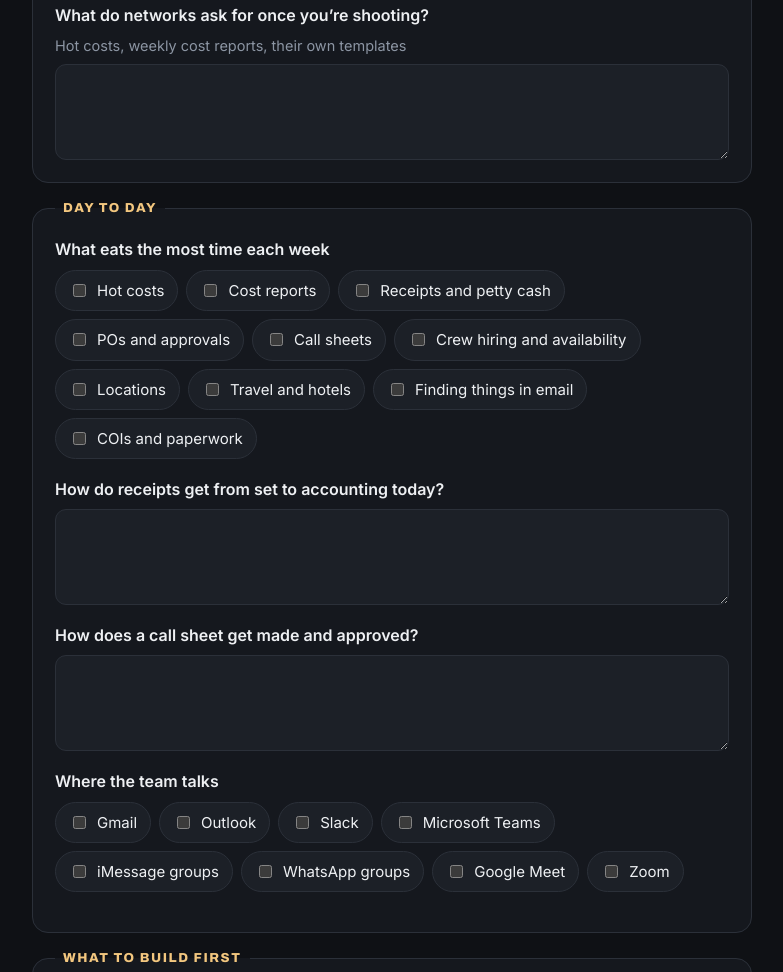
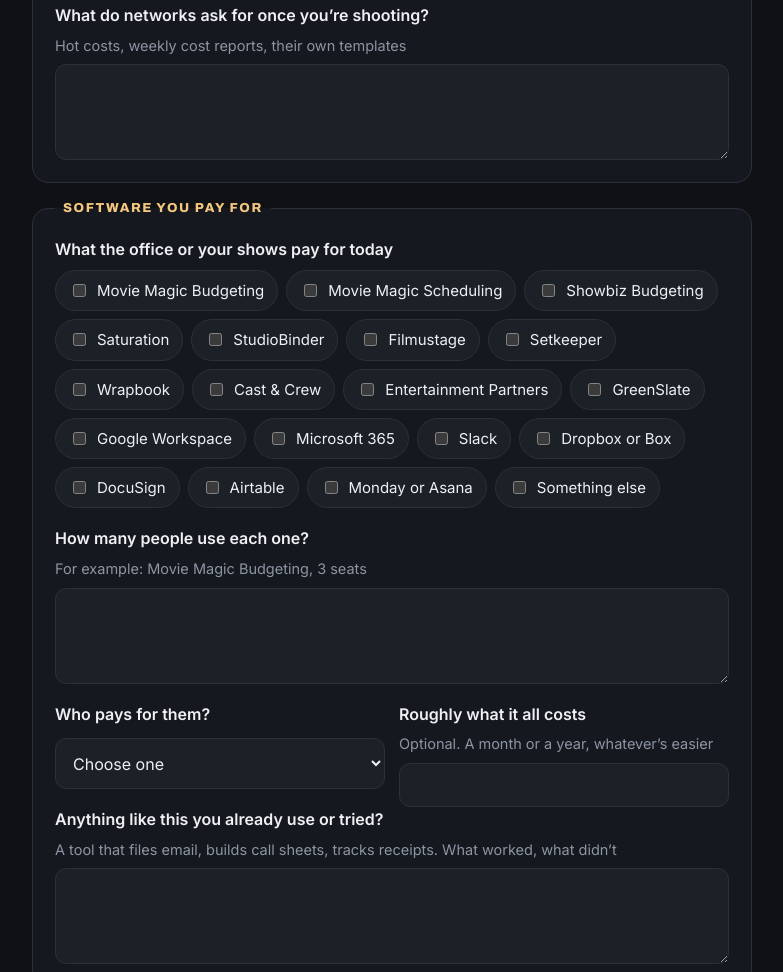
Before and after one commit to jordangoldstein87/jgoco, a plain HTML site: page slate/questionnaire.html in a window 1280 px wide. Shown: the part 1535-2507 px from the top of the page, without its empty margins (248-1031 px from the left). Drawn offline with Linux system fonts and the light colour scheme.

Commit message:
The Slate: software questions in the questionnaire and interview

```diff
--- a/slate/questionnaire.html
+++ b/slate/questionnaire.html
@@ -81,6 +81,14 @@ input:focus,textarea:focus,select:focus{outline:2px solid var(--amber);outline-o
  <label class="q">What do networks ask for once you’re shooting? <span>Hot costs, weekly cost reports, their own templates</span><textarea name="network_reports"></textarea></label>
 </fieldset>
 
+<fieldset><legend>Software you pay for</legend>
+ <div class="qh">What the office or your shows pay for today</div>
+ <div class="checks" data-name="paid_tools"><label><input type="checkbox" value="Movie Magic Budgeting">Movie Magic Budgeting</label><label><input type="checkbox" value="Movie Magic Scheduling">Movie Magic Scheduling</label><label><input type="checkbox" value="Showbiz Budgeting">Showbiz Budgeting</label><label><input type="checkbox" value="Saturation">Saturation</label><label><input type="checkbox" value="StudioBinder">StudioBinder</label><label><input type="checkbox" value="Filmustage">Filmustage</label><label><input type="checkbox" value="Setkeeper">Setkeeper</label><label><input type="checkbox" value="Wrapbook">Wrapbook</label><label><input type="checkbox" value="Cast & Crew">Cast & Crew</label><label><input type="checkbox" value="Entertainment Partners">Entertainment Partners</label><label><input type="checkbox" value="GreenSlate">GreenSlate</label><label><input type="checkbox" value="Google Workspace">Google Workspace</label><label><input type="checkbox" value="Microsoft 365">Microsoft 365</label><label><input type="checkbox" value="Slack">Slack</label><label><input type="checkbox" value="Dropbox or Box">Dropbox or Box</label><label><input type="checkbox" value="DocuSign">DocuSign</label><label><input type="checkbox" value="Airtable">Airtable</label><label><input type="checkbox" value="Monday or Asana">Monday or Asana</label><label><input type="checkbox" value="Something else">Something else</label></div>
+ <label class="q">How many people use each one? <span>For example: Movie Magic Budgeting, 3 seats</span><textarea name="seats"></textarea></label>
+ <div class="two"><label class="q">Who pays for them?<select name="who_pays"><option value="">Choose one</option><option>The company</option><option>Each show’s budget</option><option>Some of each</option><option>Not sure</option></select></label><label class="q">Roughly what it all costs <span>Optional. A month or a year, whatever’s easier</span><input type="text" name="spend"></label></div>
+ <label class="q">Anything like this you already use or tried? <span>A tool that files email, builds call sheets, tracks receipts. What worked, what didn’t</span><textarea name="tried"></textarea></label>
+</fieldset>
+
 <fieldset><legend>Day to day</legend>
  <div class="qh">What eats the most time each week</div>
  <div class="checks" data-name="time_sinks"><label><input type="checkbox" value="Hot costs">Hot costs</label><label><input type="checkbox" value="Cost reports">Cost reports</label><label><input type="checkbox" value="Receipts and petty cash">Receipts and petty cash</label><label><input type="checkbox" value="POs and approvals">POs and approvals</label><label><input type="checkbox" value="Call sheets">Call sheets</label><label><input type="checkbox" value="Crew hiring and availability">Crew hiring and availability</label><label><input type="checkbox" value="Locations">Locations</label><label><input type="checkbox" value="Travel and hotels">Travel and hotels</label><label><input type="checkbox" value="Finding things in email">Finding things in email</label><label><input type="checkbox" value="COIs and paperwork">COIs and paperwork</label></div>
@@ -127,7 +135,7 @@ const b64=file=>new Promise((res,rej)=>{const r=new FileReader();r.onload=()=>re
 f.addEventListener("submit",async e=>{
   e.preventDefault();const d=new FormData(f);const email=(d.get("email")||"").trim(),name=(d.get("name")||"").trim();
   if(!/^[^\s@]+@[^\s@]+\.[^\s@]+$/.test(email)){msg.textContent="Add your email so Jordan can write back.";msg.className="msg err";f.email.focus();return;}
-  const lines=[];f.querySelectorAll("label.q").forEach(l=>{const el=l.querySelector("input,textarea");if(!el||["name","email","phone"].includes(el.name))return;const v=el.value.trim();if(v)lines.push(l.childNodes[0].textContent.trim()+"\n"+v+"\n");});
+  const lines=[];f.querySelectorAll("label.q").forEach(l=>{const el=l.querySelector("input,textarea,select");if(!el||["name","email","phone"].includes(el.name))return;const v=el.value.trim();if(v)lines.push(l.childNodes[0].textContent.trim()+"\n"+v+"\n");});
   f.querySelectorAll(".checks").forEach(c=>{const v=[...c.querySelectorAll("input:checked")].map(i=>i.value);if(v.length)lines.push(c.previousElementSibling.textContent.trim()+"\n"+v.join(", ")+"\n");});
   const files=picked.filter(p=>!p.st);if(files.length)lines.push("Files coming with this: "+files.map(p=>p.file.name).join(", "));
   go.disabled=true;msg.className="msg";msg.textContent="Sending…";
```
Also changed, not shown: slate/interview.html (+2 -1 lines).
